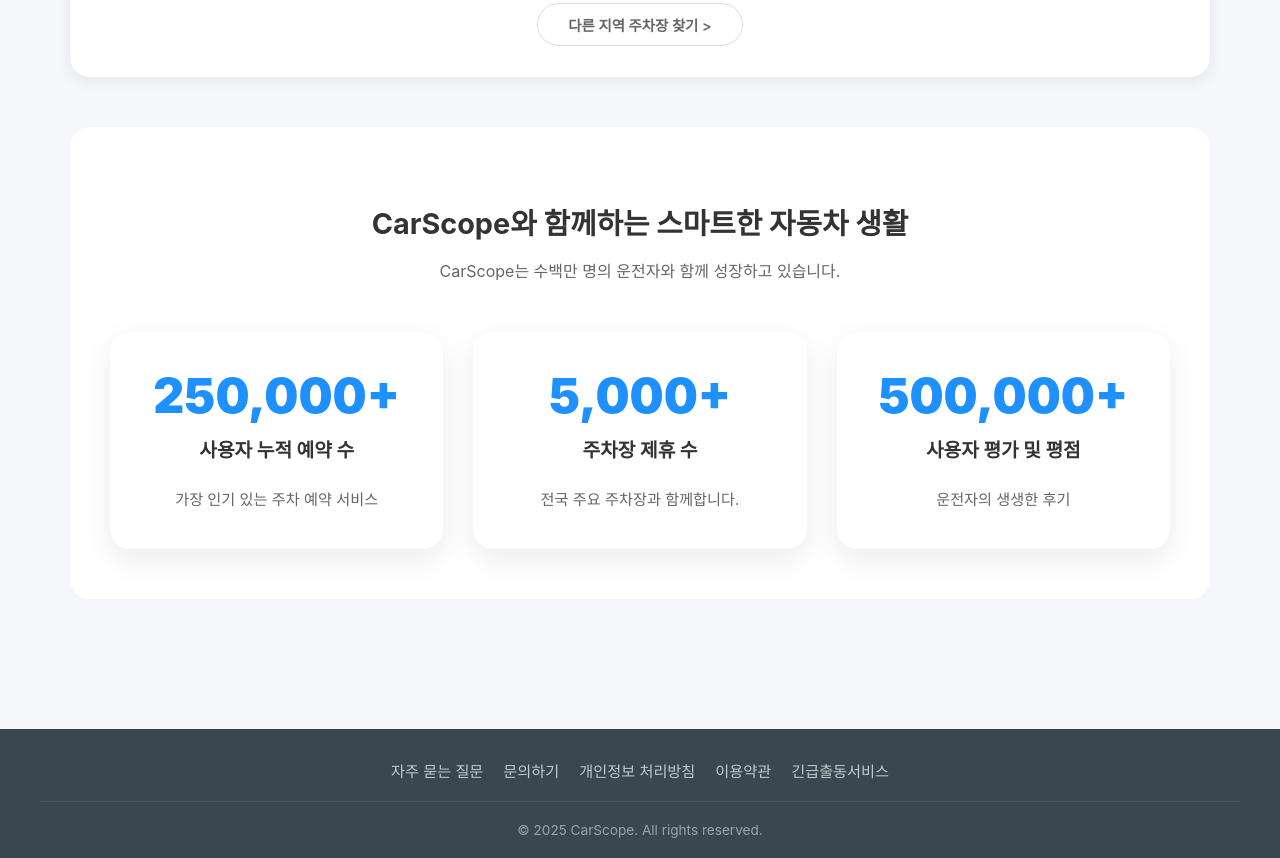
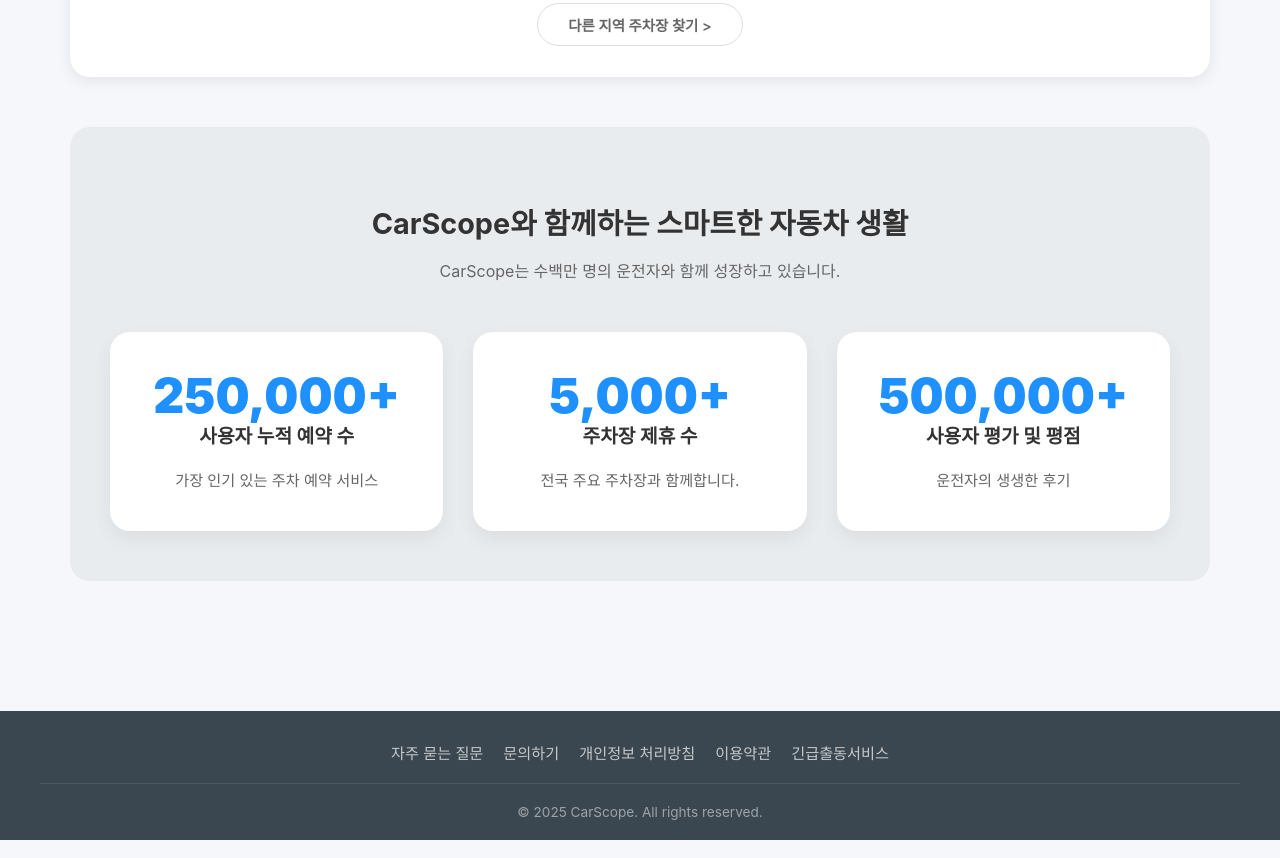
Before and after one commit to 2024136034-hakcheol/car-scope, a React (Create React App) app: page / in a window 1280 px wide. Shown: the part 1400-2258 px from the top of the page. Built offline with nearby package versions, Linux system fonts and the light colour scheme; no server answers.

Commit message:
style: HomePage 하단 통계 카드 텍스트 간격 축소 및 디자인 수정

```diff
--- a/src/styles/HomePage.css
+++ b/src/styles/HomePage.css
@@ -420,7 +420,7 @@
     margin-bottom: 50px;
     padding: 50px 40px;
     box-sizing: border-box;
-    background-color: var(--white);
+    background-color: #e9ecef;
     border-radius: var(--radius-lg);
     text-align: center;
 }
@@ -455,7 +455,7 @@
     padding: 40px 20px;
     background-color: var(--white);
     border-radius: 20px;
-    box-shadow: 0 10px 30px rgba(0, 0, 0, 0.08);
+    box-shadow: 0 8px 20px rgba(0, 0, 0, 0.06);
     transition: transform 0.3s ease, box-shadow 0.3s ease;
     position: relative;
     top: 0;
@@ -463,14 +463,14 @@
 
 .stat-item:hover {
     transform: translateY(-10px);
-    box-shadow: 0 20px 40px rgba(0, 0, 0, 0.12);
+    box-shadow: 0 15px 35px rgba(0, 0, 0, 0.1);
 }
 
 .stat-value {
     font-size: 3rem;
     font-weight: 900;
     color: var(--primary-color);
-    margin-bottom: 15px;
+    margin-bottom: 5px;
     line-height: 1;
     display: block;
 }
@@ -479,7 +479,8 @@
     font-size: 1.2rem;
     font-weight: 700;
     color: var(--text-dark);
-    margin-bottom: 4px;
+    margin-bottom: 2px;
+    line-height: 1.2;
     display: block;
 }
 
@@ -488,6 +489,7 @@
     color: var(--text-medium);
     display: block;
     margin-top: 0;
+    line-height: 1.4;
 }
 
 @media (max-width: 1160px) {
```
